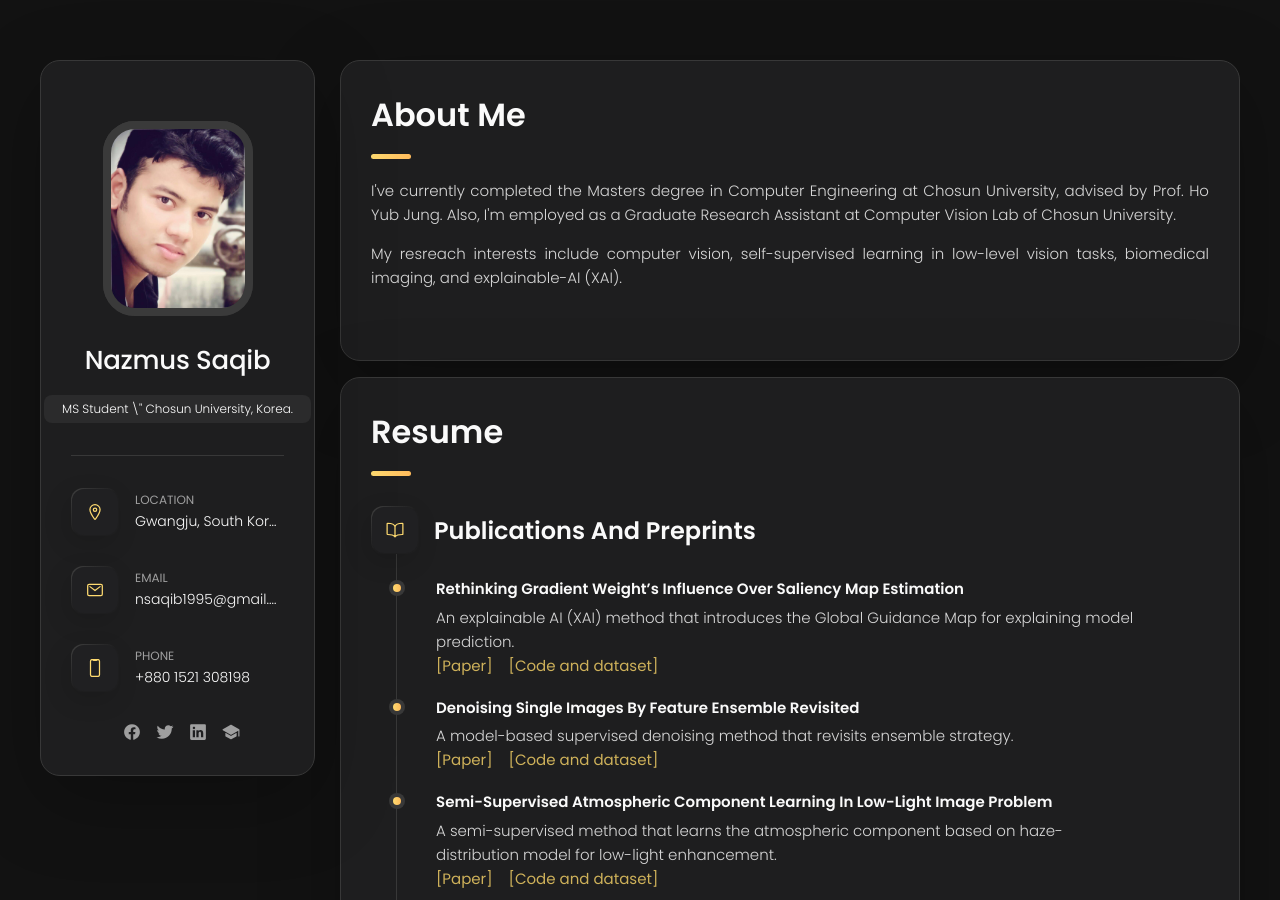
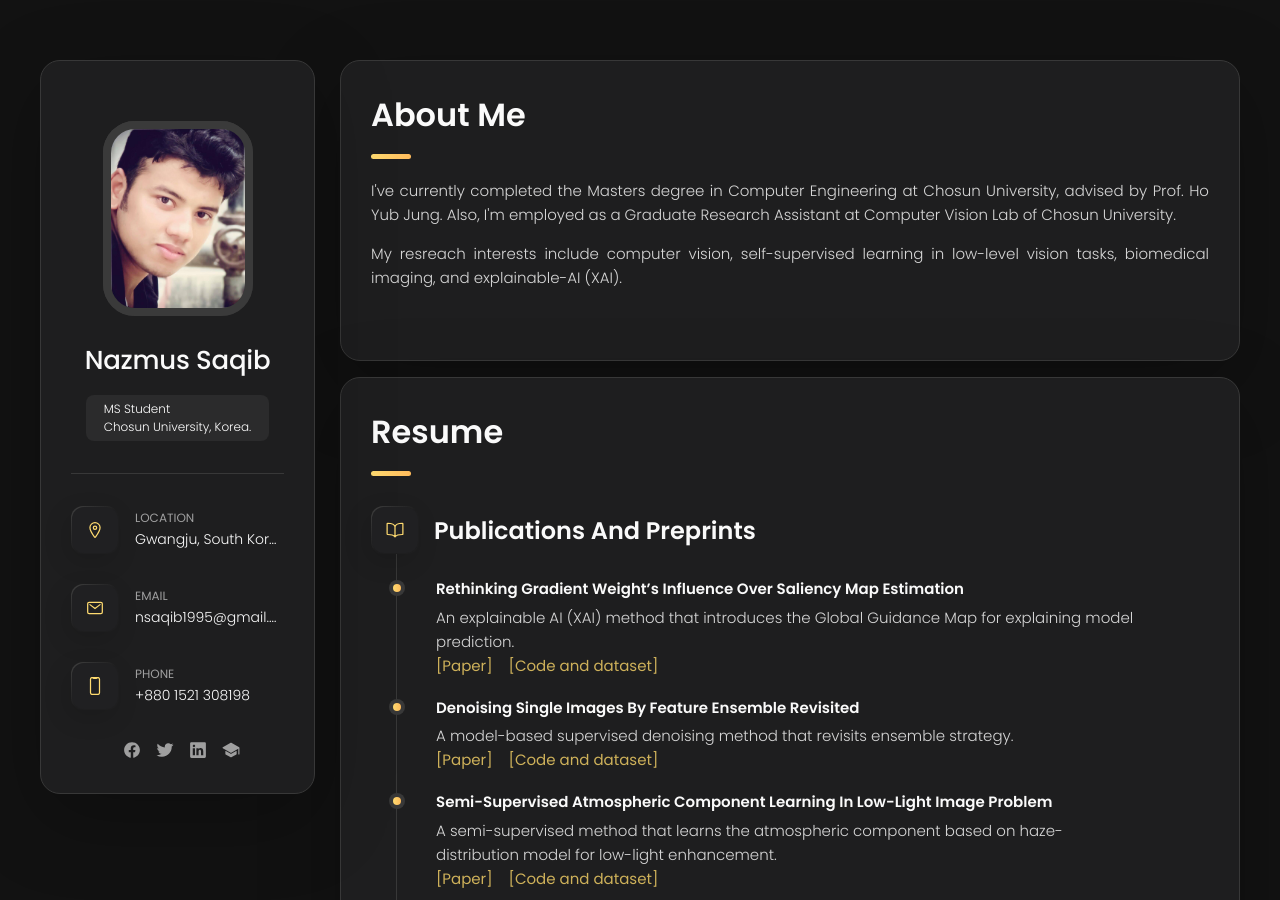
Before and after one commit to saqibnazmus/saqibnazmus.github.io, a Jekyll site: the page built from index.html, in a window 1280 px wide and 900 px high. Built offline with Jekyll 4.4.1, drawn with Linux system fonts in a browser that asks for light colours.

```diff
--- a/_data/about.yml
+++ b/_data/about.yml
@@ -1,6 +1,6 @@
 me:
   name: Nazmus Saqib
-  designation: MS Student \" Chosun University, Korea.
+  designation: MS Student <br/> Chosun University, Korea.
   image: /assets/images/avatar.jpg
   description:
     - I've currently completed the Masters degree in Computer Engineering at Chosun University, advised by Prof. Ho Yub Jung. Also, I'm employed as a Graduate Research Assistant at Computer Vision Lab of Chosun University.
```
